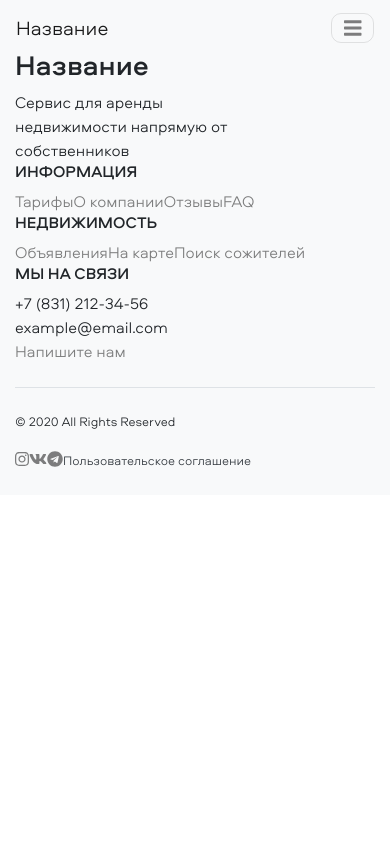
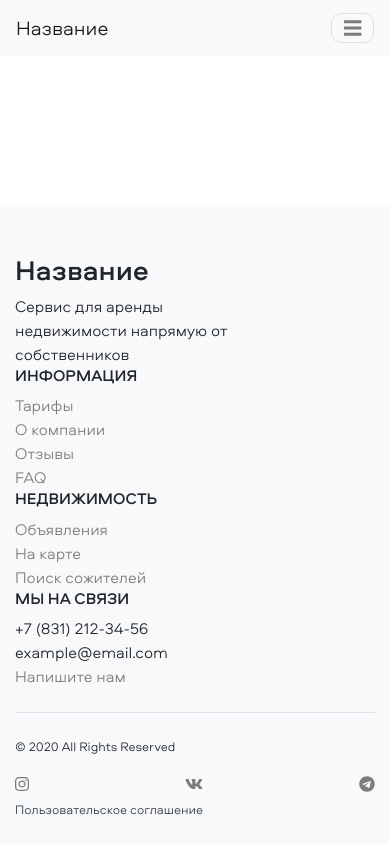
Before and after one commit to honeyshi/RealEstateAgency, a React (Create React App) app: page / in a window 390 px wide. Built offline with nearby package versions, Linux system fonts and the light colour scheme.

Commit message:
Make footer responsive

```diff
--- a/src/shared/base/flexbox.tsx
+++ b/src/shared/base/flexbox.tsx
@@ -7,6 +7,7 @@ import { propsToSize, SizeProps } from './utils/sizeUtil';
 interface Props extends SpaceProps, SizeProps {
   tag?: React.ElementType;
   className?: string;
+  md?: boolean;
   vertical?: boolean;
   wrap?: boolean;
   justifyContent?: 'start' | 'end' | 'center' | 'between' | 'around';
@@ -16,6 +17,7 @@ interface Props extends SpaceProps, SizeProps {
 export const Flexbox: React.FC<Props> = ({
   tag: Tag = 'div',
   className,
+  md = true,
   vertical,
   justifyContent,
   alignItems,
@@ -24,12 +26,12 @@ export const Flexbox: React.FC<Props> = ({
   ...other
 }) => {
   const classes = classNames(
-    'd-md-flex',
-    vertical ? 'flex-md-column' : 'flex-md-row',
+    `d${md ? '-md' : ''}-flex`,
+    vertical ? `flex${md ? '-md' : ''}-column` : `flex${md ? '-md' : ''}-row`,
     {
-      [`justify-content-md-${justifyContent}`]: justifyContent != null,
-      [`align-items-md-${alignItems}`]: alignItems != null,
-      'flex-md-wrap': wrap,
+      [`justify-content${md ? '-md' : ''}-${justifyContent}`]: justifyContent != null,
+      [`align-items${md ? '-md' : ''}-${alignItems}`]: alignItems != null,
+      [`flex${md ? '-md' : ''}-wrap`]: wrap,
     },
     propsToSpace(other),
     propsToSize(other),
--- a/src/shared/composite/footer.scss
+++ b/src/shared/composite/footer.scss
@@ -1,4 +1,26 @@
+@import '~bootstrap/scss/_functions';
+@import '~bootstrap/scss/_variables';
+@import '~bootstrap/scss/mixins/_breakpoints';
+
 .footer {
+  margin-top: auto;
   bottom: 0;
   width: 100%;
 }
+
+@include media-breakpoint-up(md) {
+  .footer {
+    .social-media {
+      display: contents !important;
+    }
+  }
+}
+
+@include media-breakpoint-down(lg) {
+  .footer {
+    .social-media {
+      display: flex;
+      justify-content: space-between;
+    }
+  }
+}
--- a/src/shared/composite/footer.tsx
+++ b/src/shared/composite/footer.tsx
@@ -17,7 +17,7 @@ export const Footer: React.FC = () => {
               <br /> собственников
             </TextField>
           </Flexbox>
-          <Flexbox vertical>
+          <Flexbox vertical md={false}>
             <TextField tag="h6" uppercase>
               Информация
             </TextField>
@@ -34,7 +34,7 @@ export const Footer: React.FC = () => {
               FAQ
             </Link>
           </Flexbox>
-          <Flexbox vertical>
+          <Flexbox vertical md={false}>
             <TextField tag="h6" uppercase>
               Недвижимость
             </TextField>
@@ -48,7 +48,7 @@ export const Footer: React.FC = () => {
               Поиск сожителей
             </Link>
           </Flexbox>
-          <Flexbox vertical>
+          <Flexbox vertical md={false}>
             <TextField tag="h6" uppercase>
               Мы на связи
             </TextField>
@@ -63,6 +63,7 @@ export const Footer: React.FC = () => {
           <TextField light small>
             © 2020 All Rights Reserved
           </TextField>
+          <div className="social-media">
             <ExternalLink to="https://www.instagram.com/" text="black-50">
               <Icon name="instagram" prefix="fab" />
             </ExternalLink>
@@ -72,6 +73,7 @@ export const Footer: React.FC = () => {
             <ExternalLink to="https://web.telegram.org/" text="black-50">
               <Icon name="telegram" prefix="fab" />
             </ExternalLink>
+          </div>
           <Link to="/user-agreement" className="font-weight-light small text-dark">
             Пользовательское соглашение
           </Link>
--- a/src/shared/composite/navbar.scss
+++ b/src/shared/composite/navbar.scss
@@ -8,12 +8,6 @@
 
 .collapse:not(.show) {
   display: none !important;
-}
-
-.navbar-toggler:focus {
-  text-decoration: none;
-  outline: 0;
-  box-shadow: 0 0 0 0.25rem;
 }
 
 @include media-breakpoint-down(lg) {
--- a/src/style.scss
+++ b/src/style.scss
@@ -4,9 +4,16 @@ $input-border-radius: 0rem !important;
 
 @import '~bootstrap/scss/bootstrap';
 
-html, body, #root {
+html,
+body,
+#root {
   height: 100%;
   width: 100%;
+}
+
+#root {
+  display: flex;
+  flex-direction: column;
 }
 
 body {
```
Lines whose indentation alone changed are shown as unchanged.
